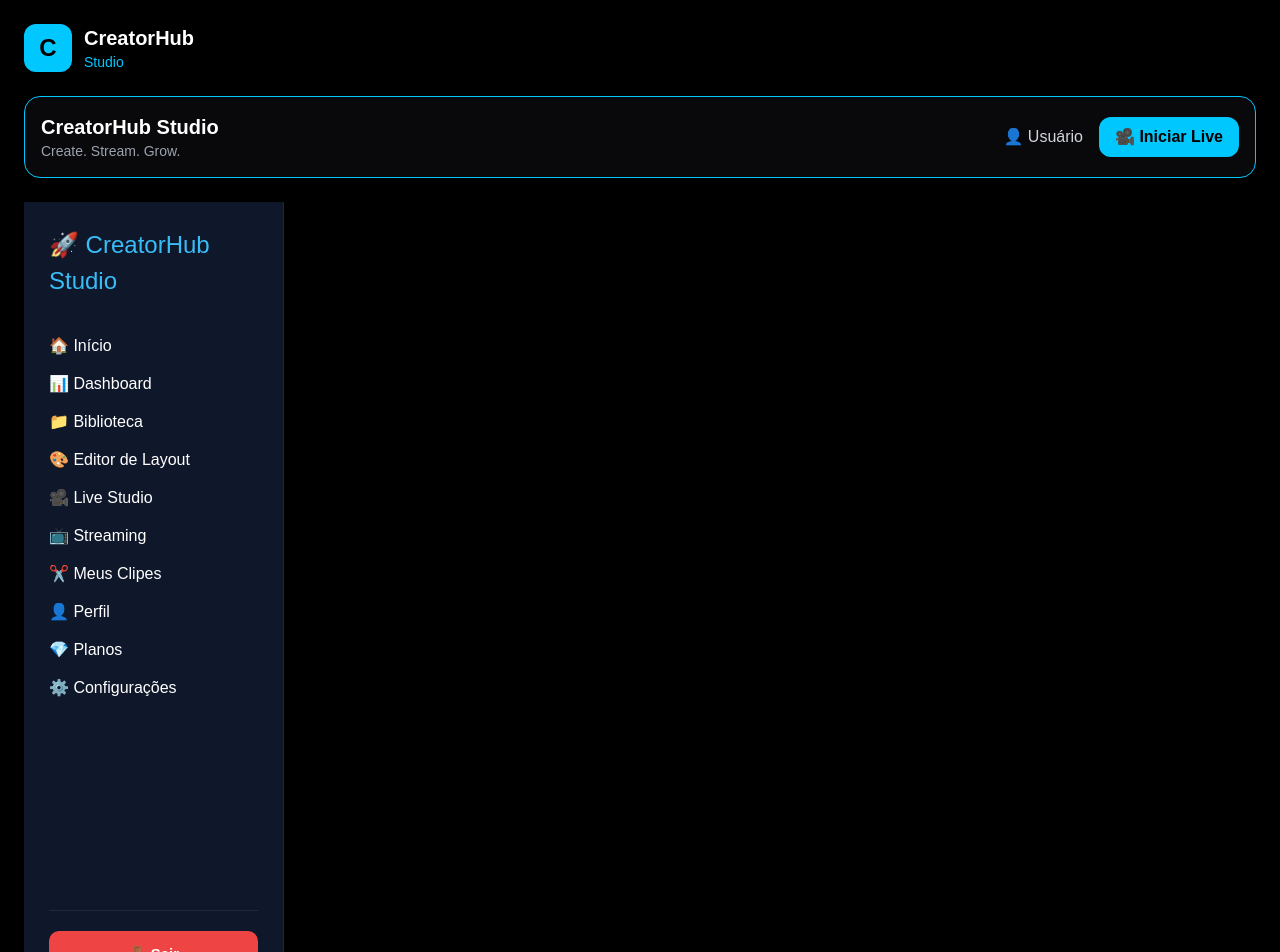
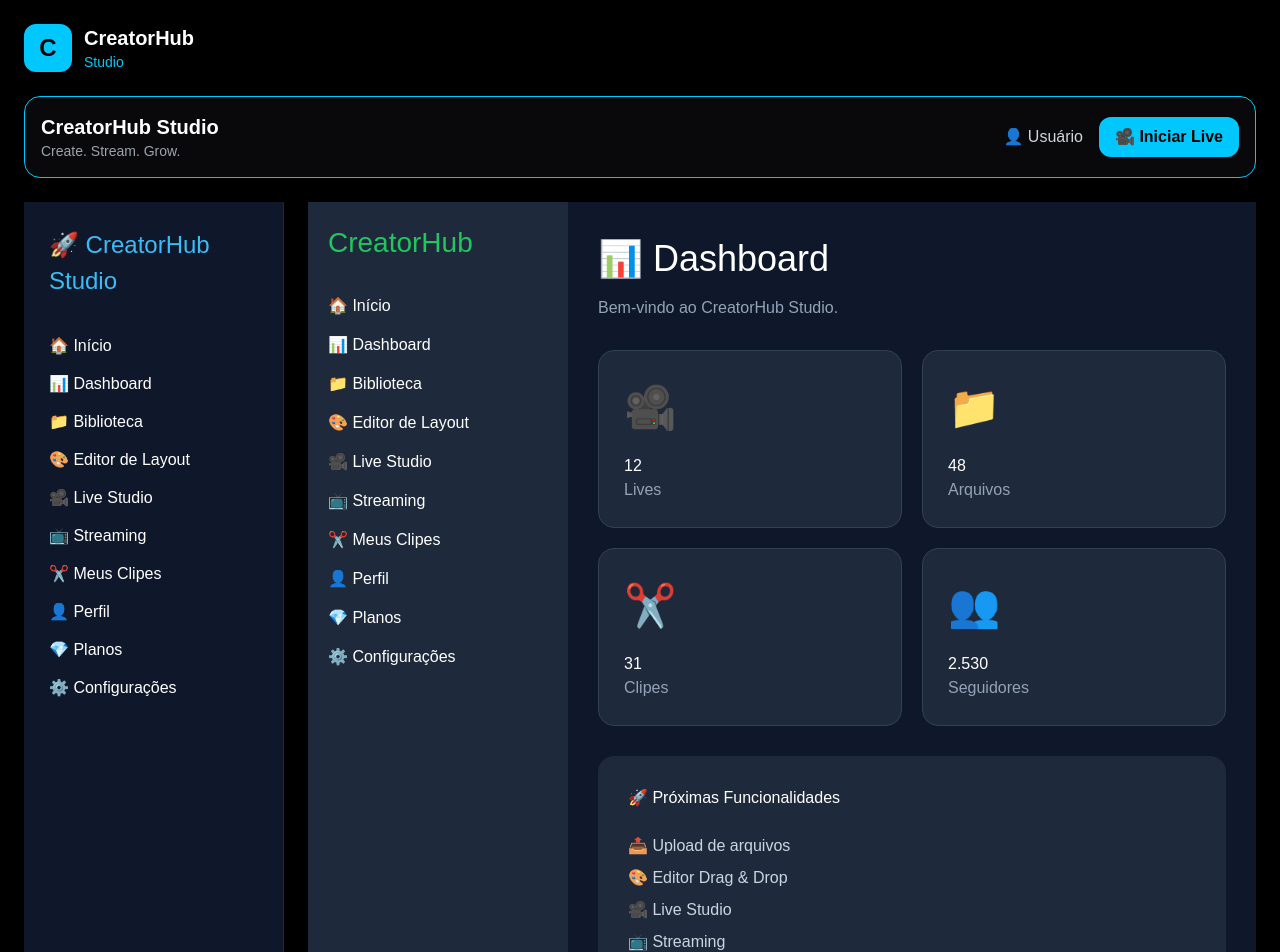
Before and after one commit to semjuan01-lang/creatorhub-studio, a Next.js app: page /dashboard in a window 1280 px wide. Before the commit this address had no page. Shown: the top 952 px of the page. Built offline with nearby package versions, Linux system fonts and the light colour scheme.

Commit message:
Add Dashboard component with layout and content

```diff
--- /dev/null
+++ b/app/dashboard/page.tsx
@@ -0,0 +1,125 @@
+import Layout from "@/components/Layout";
+
+export default function Dashboard() {
+  return (
+    <Layout>
+      <div>
+        <h1
+          style={{
+            fontSize: "36px",
+            color: "#fff",
+            marginBottom: "10px",
+          }}
+        >
+          📊 Dashboard
+        </h1>
+
+        <p
+          style={{
+            color: "#94a3b8",
+            marginBottom: "30px",
+          }}
+        >
+          Bem-vindo ao CreatorHub Studio.
+        </p>
+
+        <div
+          style={{
+            display: "grid",
+            gridTemplateColumns: "repeat(auto-fit,minmax(230px,1fr))",
+            gap: "20px",
+            marginBottom: "30px",
+          }}
+        >
+          {[
+            {
+              emoji: "🎥",
+              titulo: "Lives",
+              valor: "12",
+            },
+            {
+              emoji: "📁",
+              titulo: "Arquivos",
+              valor: "48",
+            },
+            {
+              emoji: "✂️",
+              titulo: "Clipes",
+              valor: "31",
+            },
+            {
+              emoji: "👥",
+              titulo: "Seguidores",
+              valor: "2.530",
+            },
+          ].map((item, index) => (
+            <div
+              key={index}
+              style={{
+                background: "#1e293b",
+                padding: "25px",
+                borderRadius: "16px",
+                border: "1px solid #334155",
+              }}
+            >
+              <div
+                style={{
+                  fontSize: "42px",
+                }}
+              >
+                {item.emoji}
+              </div>
+
+              <h2
+                style={{
+                  color: "#fff",
+                  marginTop: "15px",
+                }}
+              >
+                {item.valor}
+              </h2>
+
+              <p
+                style={{
+                  color: "#94a3b8",
+                }}
+              >
+                {item.titulo}
+              </p>
+            </div>
+          ))}
+        </div>
+
+        <div
+          style={{
+            background: "#1e293b",
+            padding: "30px",
+            borderRadius: "16px",
+          }}
+        >
+          <h2
+            style={{
+              color: "#fff",
+              marginBottom: "20px",
+            }}
+          >
+            🚀 Próximas Funcionalidades
+          </h2>
+
+          <ul
+            style={{
+              color: "#cbd5e1",
+              lineHeight: "2",
+            }}
+          >
+            <li>📤 Upload de arquivos</li>
+            <li>🎨 Editor Drag & Drop</li>
+            <li>🎥 Live Studio</li>
+            <li>📺 Streaming</li>
+            <li>🤖 Inteligência Artificial</li>
+          </ul>
+        </div>
+      </div>
+    </Layout>
+  );
+}
```
